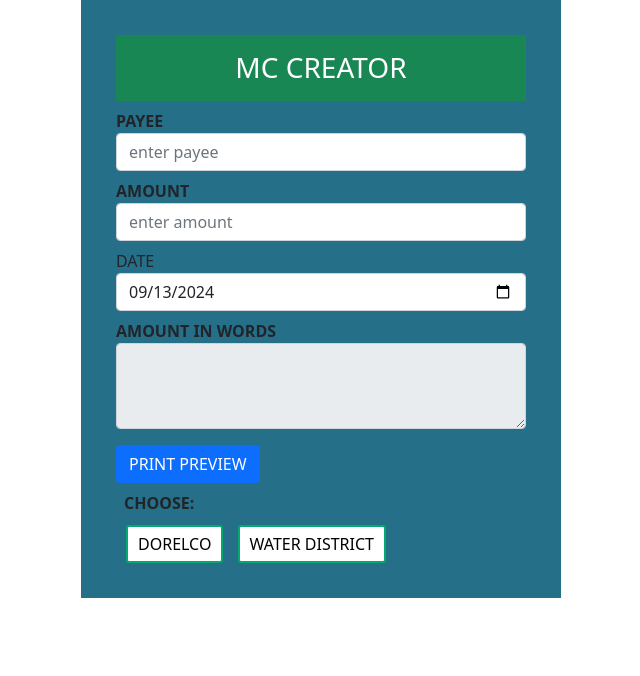
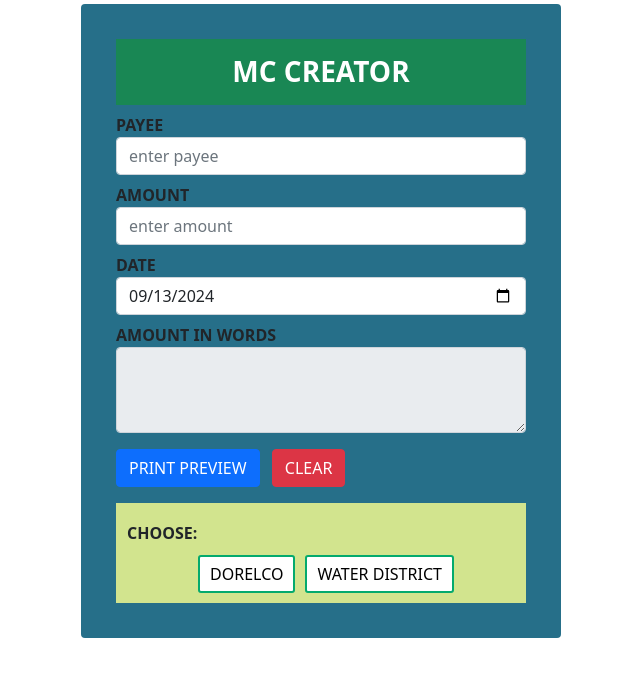
Before and after one commit to dikolleve/mc-creator, a plain HTML site: page index.html in a window 1280 px wide. Shown: the whole page, without its empty margins (319-959 px from the left). Drawn offline with Linux system fonts and the light colour scheme.

Commit message:
rounded the background border, added clear button without added code, and font bold to mc creator heading

```diff
--- a/index.html
+++ b/index.html
@@ -12,11 +12,13 @@
   </head>
   <body>
     <div class="d-flex justify-content-center">
-      <div class="mc_form" id="managers_check_form_id">
-        <h3 class="text-center text-white bg-success p-3">MC CREATOR</h3>
+      <div class="mc_form rounded mt-1" id="managers_check_form_id">
+        <h3 class="text-center text-white bg-success p-3 fw-bold">
+          MC CREATOR
+        </h3>
         <form>
           <div class="form-group">
-            <label><strong>PAYEE</strong></label>
+            <label class="fw-bold">PAYEE</label>
             <input
               type="text"
               id="payee_id"
@@ -26,7 +28,7 @@
             />
           </div>
           <div class="form-group mt-2">
-            <label><strong>AMOUNT</strong></label>
+            <label class="fw-bold">AMOUNT</label>
             <input
               type="text"
               class="format_amount form-control"
@@ -36,11 +38,11 @@
             />
           </div>
           <div class="form-group mt-2">
-            <label>DATE</label>
+            <label class="fw-bold">DATE</label>
             <input type="date" class="form-control" id="date_id" />
           </div>
           <div class="form-group mt-2">
-            <label><strong>AMOUNT IN WORDS</strong></label>
+            <label class="fw-bold">AMOUNT IN WORDS</label>
             <textarea
               class="form-control"
               rows="3"
@@ -53,11 +55,14 @@
             value="PRINT PREVIEW"
             class="btn btn-primary mt-3"
           />
+          <input type="button" class="btn btn-danger mt-3 mx-2" value="CLEAR" />
         </form>
-        <div>
+        <div class="choose_payee mt-3">
           <div class="mt-2 mx-2 fw-bold">CHOOSE:</div>
-          <button id="dorel_id">DORELCO</button>
-          <button id="water_id">WATER DISTRICT</button>
+          <div class="d-flex justify-content-center">
+            <button id="dorel_id">DORELCO</button>
+            <button id="water_id">WATER DISTRICT</button>
+          </div>
         </div>
       </div>
     </div>
--- a/styles/style.css
+++ b/styles/style.css
@@ -1,6 +1,11 @@
 body {
 	margin: 0;
 	padding: 0;
+}
+
+.choose_payee {
+	background: #d2e48e;
+	padding: 10px 3px;
 }
 
 .template {
```
